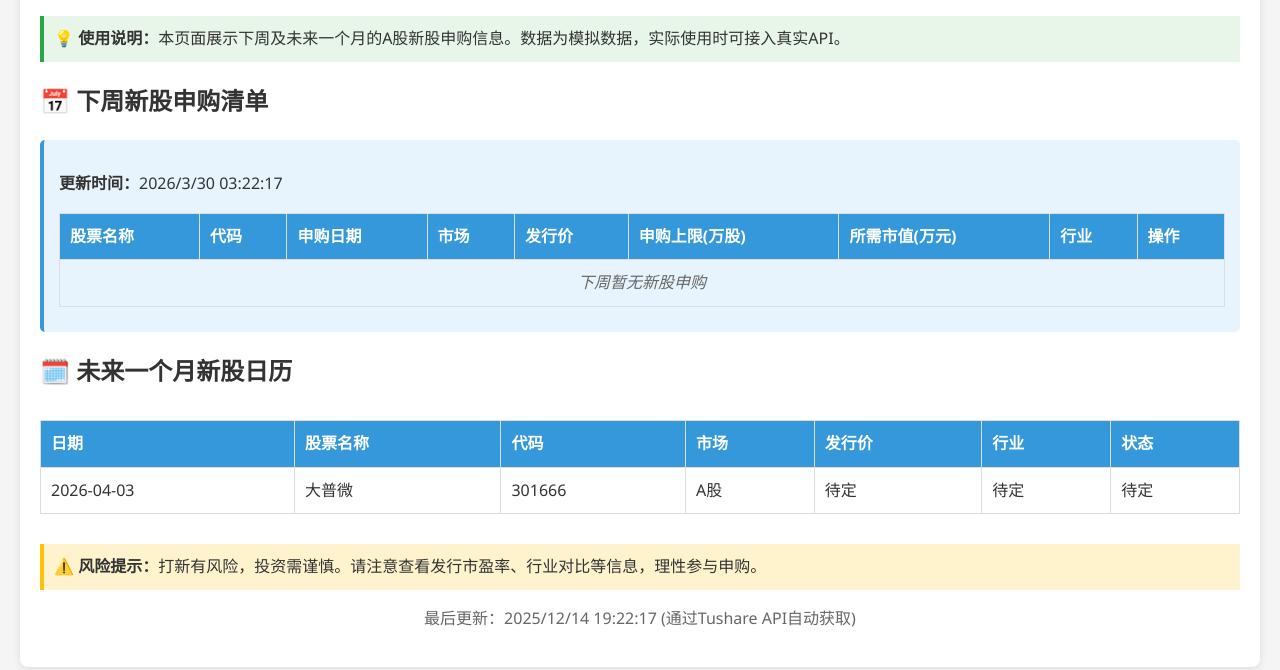
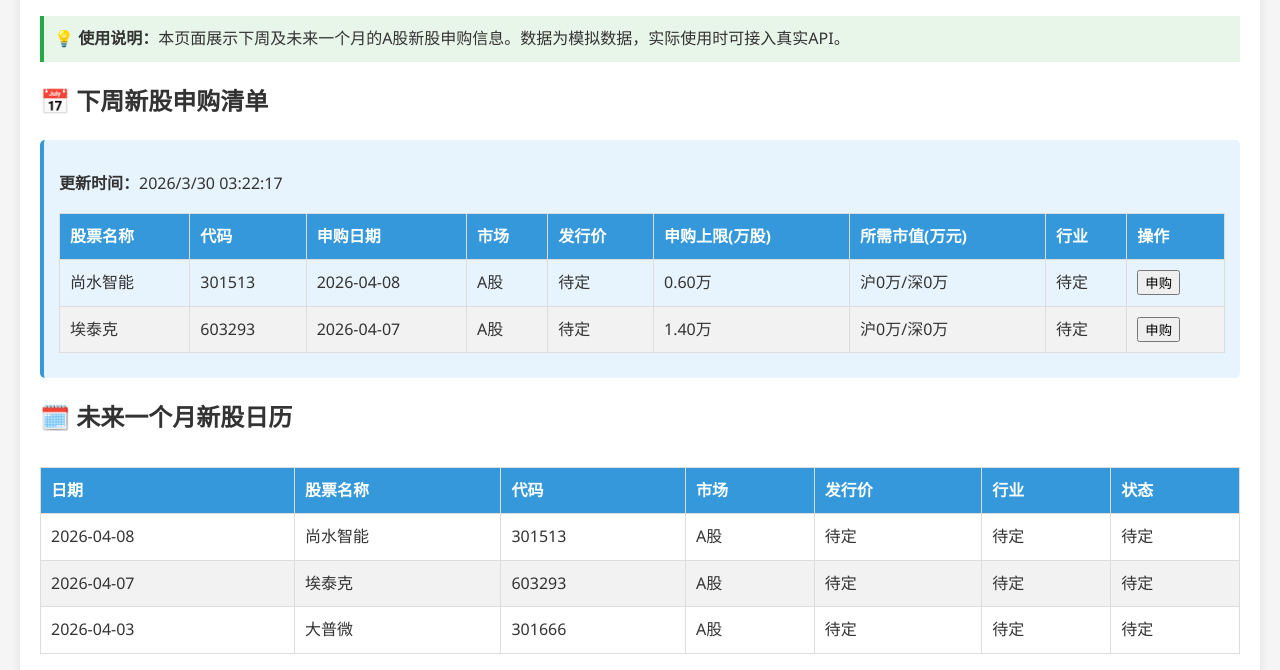
Before and after one commit to raistlin1314-byte/A-stock-ipo-tracker, a website: page index.html in a window 1280 px wide. Shown: the part 130-800 px from the top of the page. Drawn offline with Linux system fonts and the light colour scheme.

Commit message:
deploy: b7e3e5b74b27f0f247d6a06f0022259208adb83a

```diff
--- a/index.html
+++ b/index.html
@@ -147,6 +147,38 @@
         // 模拟A股新股数据
         const mockIpoData = [
     {
+        "name": "尚水智能",
+        "code": "301513",
+        "date": "2026-04-08",
+        "market": "A股",
+        "price": null,
+        "maxSubscription": 6000,
+        "requiredMarketValue": {
+            "shanghai": 0,
+            "shenzhen": 0
+        },
+        "industry": "待定",
+        "peRatio": "待定",
+        "expectedFundraise": "待定",
+        "listingDate": "待定"
+    },
+    {
+        "name": "埃泰克",
+        "code": "603293",
+        "date": "2026-04-07",
+        "market": "A股",
+        "price": null,
+        "maxSubscription": 14000,
+        "requiredMarketValue": {
+            "shanghai": 0,
+            "shenzhen": 0
+        },
+        "industry": "待定",
+        "peRatio": "待定",
+        "expectedFundraise": "待定",
+        "listingDate": "待定"
+    },
+    {
         "name": "大普微",
         "code": "301666",
         "date": "2026-04-03",
@@ -167,47 +199,31 @@
         "code": "688811",
         "date": "2026-03-30",
         "market": "A股",
-        "price": null,
+        "price": 6.41,
         "maxSubscription": 18000,
         "requiredMarketValue": {
             "shanghai": 0,
             "shenzhen": 0
         },
         "industry": "待定",
-        "peRatio": "待定",
-        "expectedFundraise": "待定",
+        "peRatio": 58.09,
+        "expectedFundraise": "8.361亿",
         "listingDate": "待定"
     },
     {
-        "name": "三瑞智能",
-        "code": "301696",
-        "date": "2026-03-27",
+        "name": "赛英电子",
+        "code": "920181",
+        "date": "2026-03-30",
         "market": "A股",
-        "price": 24.68,
-        "maxSubscription": 6000,
+        "price": 28,
+        "maxSubscription": 486000,
         "requiredMarketValue": {
             "shanghai": 0,
             "shenzhen": 0
         },
         "industry": "待定",
-        "peRatio": 30.8,
-        "expectedFundraise": "9.874亿",
-        "listingDate": "待定"
-    },
-    {
-        "name": "红板科技",
-        "code": "603459",
-        "date": "2026-03-27",
-        "market": "A股",
-        "price": 17.7,
-        "maxSubscription": 21000,
-        "requiredMarketValue": {
-            "shanghai": 0,
-            "shenzhen": 0
-        },
-        "industry": "待定",
-        "peRatio": 25.6,
-        "expectedFundraise": "17.7亿",
+        "peRatio": 13.79,
+        "expectedFundraise": "3.024亿",
         "listingDate": "待定"
     }
 ];
--- a/package.json
+++ b/package.json
@@ -8,7 +8,7 @@
     "test": "echo \"Error: no test specified\" && exit 1"
   },
   "dependencies": {
-    "axios": "^1.13.6",
+    "axios": "^1.14.0",
     "cheerio": "^1.1.0"
   },
   "keywords": [
```
Also changed, not shown: 1 other file.
